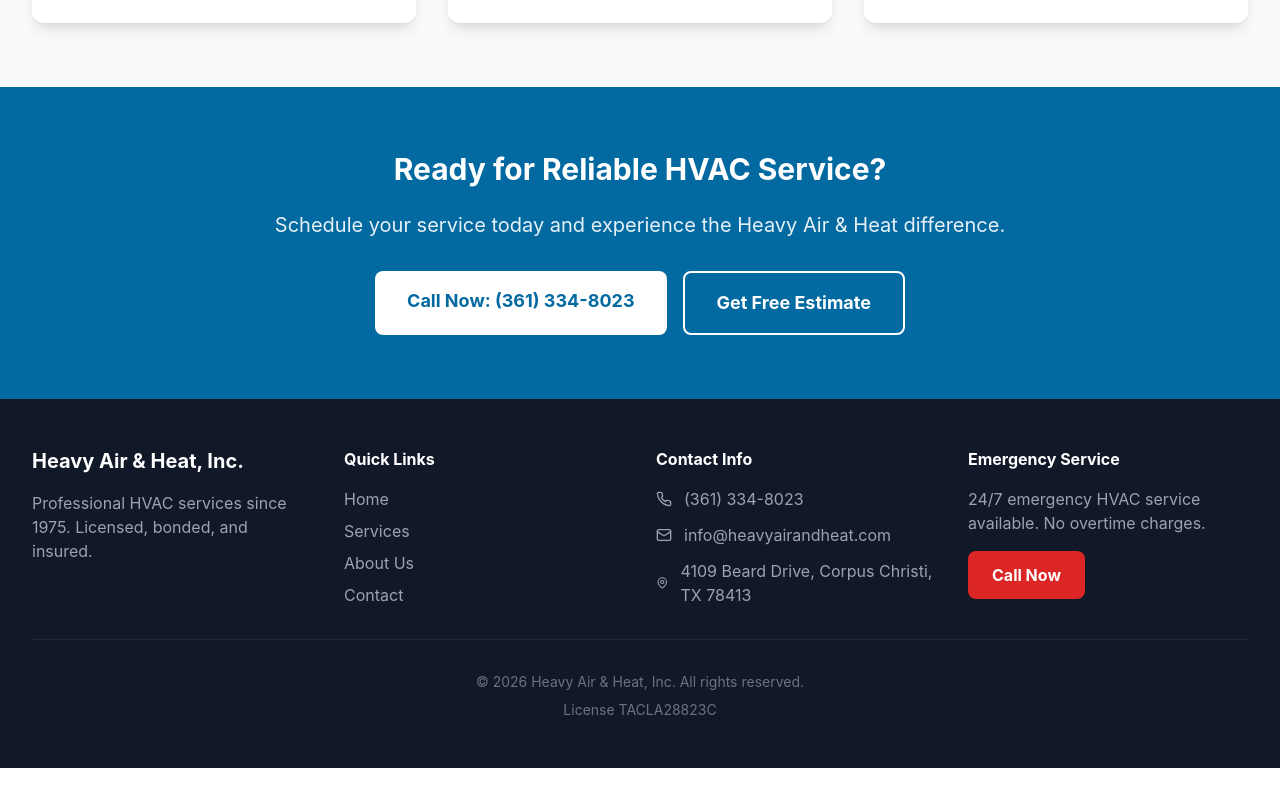
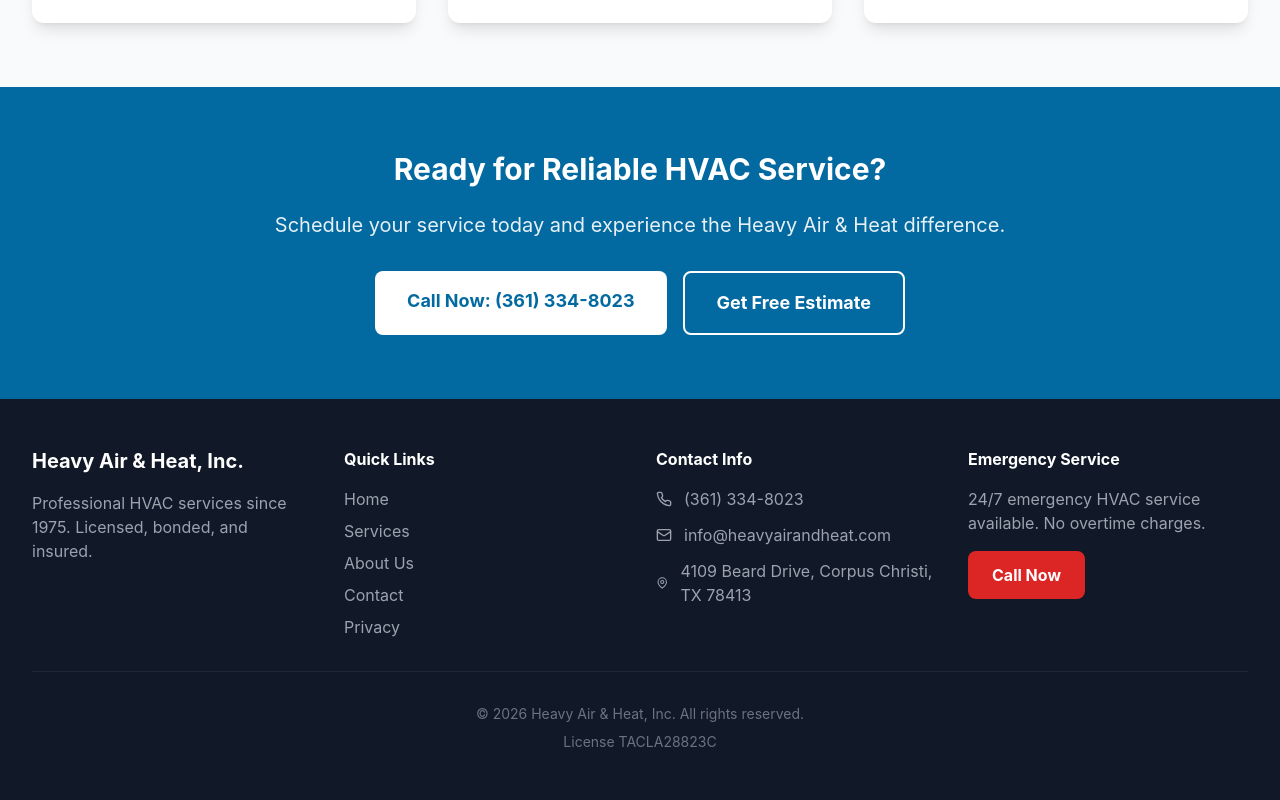
Before and after one commit to drytech1/heavy-air-heat-website, a Next.js app: page / in a window 1280 px wide. Shown: the part 1113-1913 px from the top of the page. Before the commit the page ends 1881 px from the top, so only its background shows below. Built offline with nearby package versions, Linux system fonts and the light colour scheme.

Commit message:
Add Privacy link to footer navigation

```diff
--- a/components/layout/Footer.tsx
+++ b/components/layout/Footer.tsx
@@ -20,6 +20,7 @@ export default function Footer() {
               <li><Link href="/services" className="text-gray-400 hover:text-white">Services</Link></li>
               <li><Link href="/about" className="text-gray-400 hover:text-white">About Us</Link></li>
               <li><Link href="/contact" className="text-gray-400 hover:text-white">Contact</Link></li>
+              <li><Link href="/privacy" className="text-gray-400 hover:text-white">Privacy</Link></li>
             </ul>
           </div>
 
```
